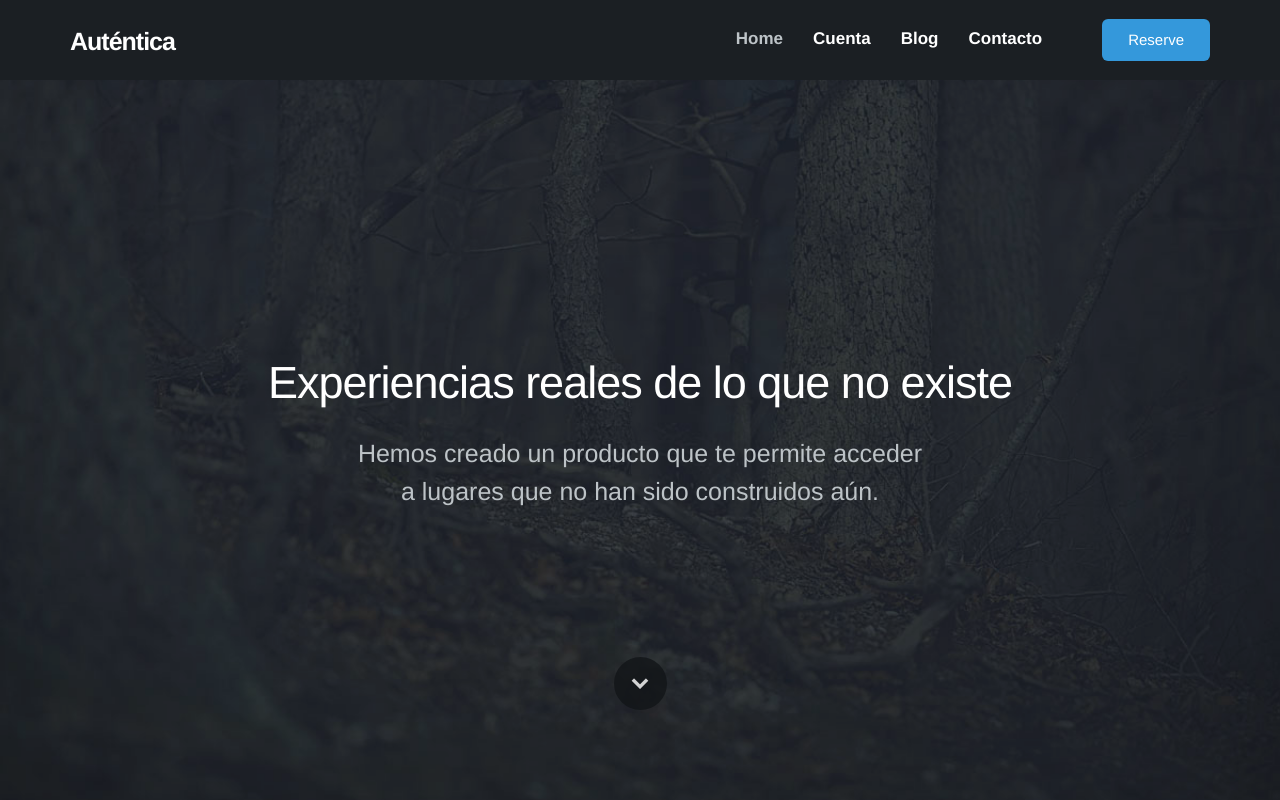
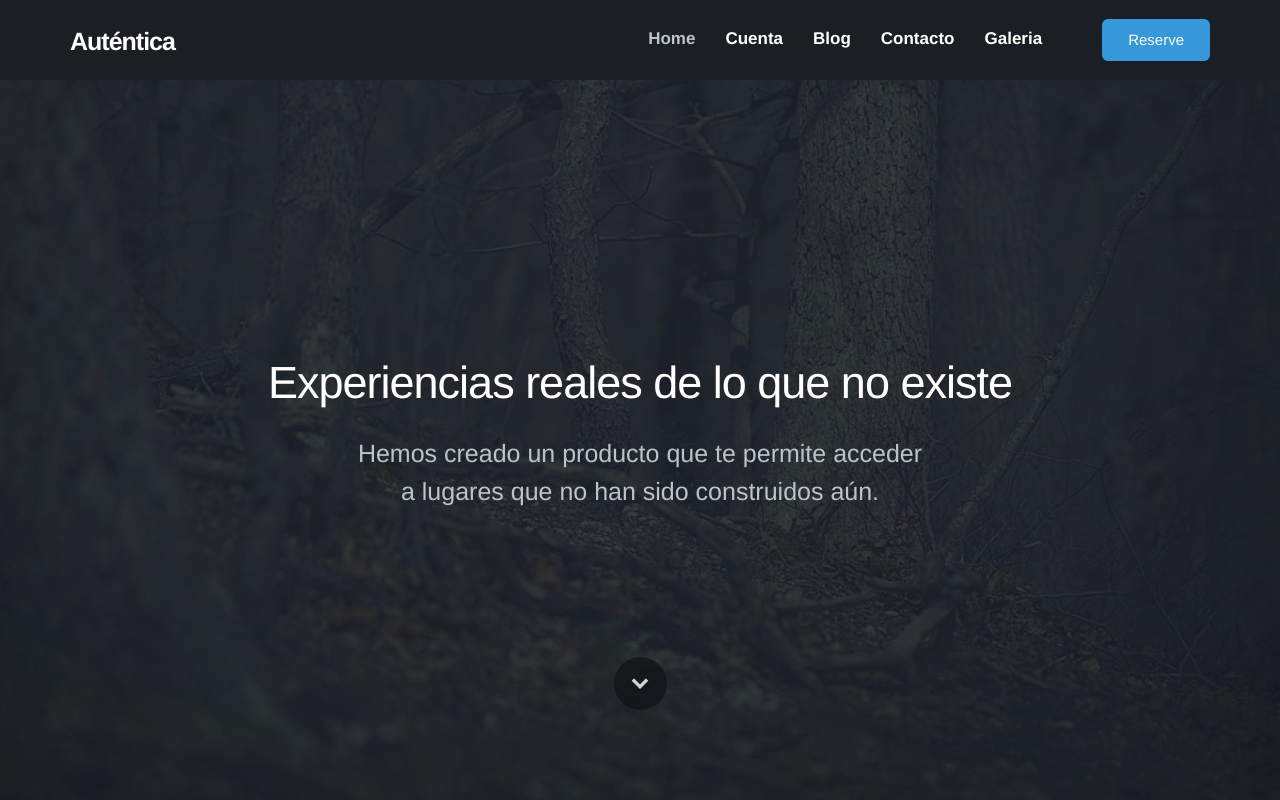
Before and after one commit to jonathanmv/autentica, a website: page app/flat/index.html in a window 1280 px wide. Shown: the top 800 px of the page. Drawn offline with Linux system fonts and the light colour scheme.

Commit message:
nueva sección
añadí galería a mi menú

```diff
--- a/app/flat/index.html
+++ b/app/flat/index.html
@@ -31,6 +31,7 @@
                                 <li><a href="#">Cuenta</a></li>
                                 <li><a href="#">Blog</a></li>
                                 <li><a href="#">Contacto</a></li>
+                                <li><a href="#">Galeria</a></li>
                             </ul>
                             <form class="navbar-form pull-left">
                                 <a class="btn btn-info" href="#">Reserve</a>
```
